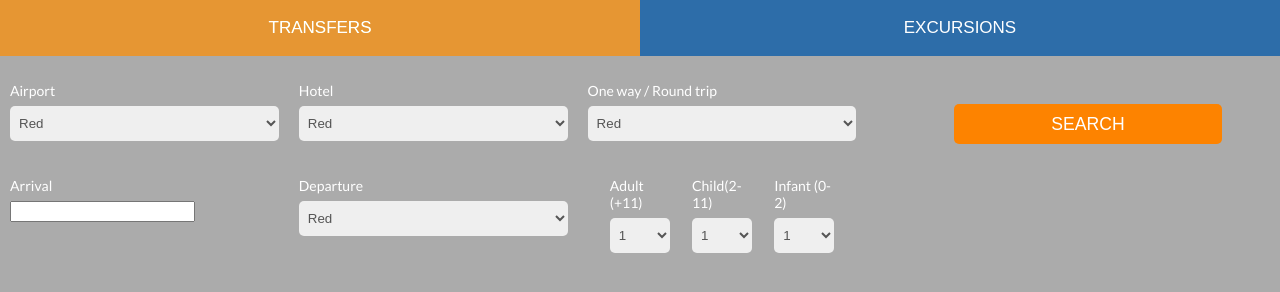
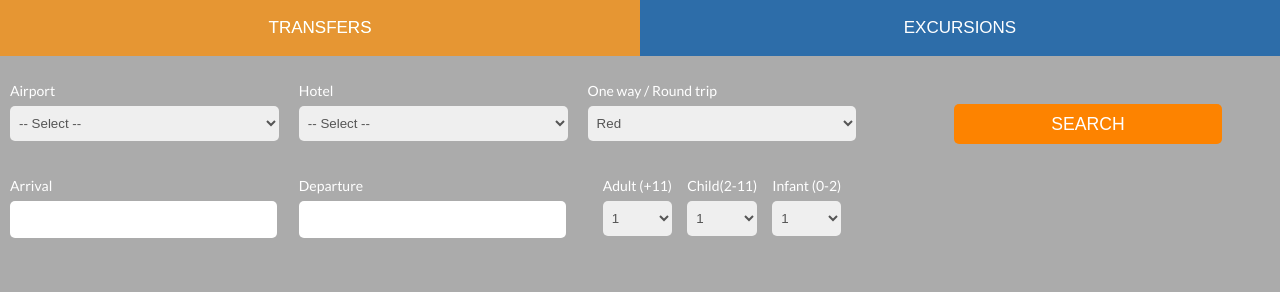
Before and after one commit to nitinnavik/JqueryTest, a plain HTML site: page index.html in a window 1280 px wide. Drawn offline with nearby package versions, Linux system fonts and the light colour scheme.

Commit message:
changes.

```diff
--- a/data.json
+++ b/data.json
@@ -1 +1,28 @@
-{"name":"nitin","id":1,"place":"chembur"}
+[
+  {
+
+    "name": "Anaa Airport",
+    "city": "Anaa",
+   "state": [{"name":"asdf"},{"name":"21312"},{"name":"ad231221csf"},{"name":"2c1d31dc"}]
+
+  },
+  {
+
+    "name": "El Mellah Airport",
+    "city": "El Tarf",
+    "state": [{"name":"c12312"},{"name":"cd123"},{"name":"adscd123dc12f"},{"name":"12fc3"}]
+
+  },
+  {
+
+    "name": "Aalborg Airport",
+    "city": "Norresundby",
+    "state": [{"name":"cd21c3"},{"name":"asdf1c2f3v"},{"name":"4b 5"},{"name":"6bdr"}]
+  },
+  {
+
+    "name": "Mala Mala",
+    "city": "Mala Mala",
+   "state": [{"name":"Nordjylland"},{"name":"asdf"},{"name":"adsf"},{"name":"adsfas"}]
+
+  }]
--- a/index.html
+++ b/index.html
@@ -13,7 +13,28 @@
     <script src="https://code.jquery.com/ui/1.13.2/jquery-ui.js"></script>
     <script>
       $(document).ready(function () {
-        $("#datepicker").datepicker();
+        $("#datepicker1").datepicker();
+        $("#datepicker2").datepicker();
+      });
+
+      $(document).ready(function () {
+        var url = "data.json";
+
+        $.getJSON(url, function (data) {
+          $.each(data, function (index, value) {
+            console.log(data);
+            $("#select1").append(
+              '<option value="' + value.name + '">' + value.city + "</option>"
+            );
+          });
+        });
+
+        // SHOW SELECTED VALUE.
+        $("#sel").change(function () {
+          $("#msg").text(
+            "Selected Item: " + this.options[this.selectedIndex].text
+          );
+        });
       });
     </script>
 
@@ -47,22 +68,20 @@
         <div class="tabcontentmain" style="padding-top: 1rem">
           <div class="drop-content">
             <p>Airport</p>
-            <select id="myColors" class="select">
-              <option value="Red">Red</option>
-              <option value="Green">Green</option>
-              <option value="White">White</option>
-              <option value="Black">Black</option>
+            <select
+              id="select1"
+              onchange="checkPriceMode(event)"
+              class="select"
+            >
+              <option value="">-- Select --</option>
             </select>
           </div>
 
           <div class="drop-content">
             <p>Hotel</p>
             <div>
-              <select id="myColors" class="select">
-                <option value="Red">Red</option>
-                <option value="Green">Green</option>
-                <option value="White">White</option>
-                <option value="Black">Black</option>
+              <select id="select2" class="select">
+                <option value="">-- Select --</option>
               </select>
             </div>
           </div>
@@ -83,24 +102,17 @@
         <div class="tabcontentmain" style="padding-top: 1rem">
           <div class="drop-content">
             <p>Arrival</p>
-            <input type="text" id="datepicker" />
+            <input type="text" id="datepicker1" class="datepickerinput" />
           </div>
 
           <div class="drop-content">
             <p>Departure</p>
-            <div>
-              <select id="myColors" class="select">
-                <option value="Red">Red</option>
-                <option value="Green">Green</option>
-                <option value="White">White</option>
-                <option value="Black">Black</option>
-              </select>
-            </div>
+            <input type="text" id="datepicker2" class="datepickerinput" />
           </div>
 
           <div class="drop-content">
-            <div class="d-flex" style="justify-content: space-evenly">
-              <div style="width: 60px" class="small-drop">
+            <div class="small-drop-content">
+              <div style="min-width: 60px" class="small-drop">
                 <p>Adult (+11)</p>
                 <select id="myColors" class="select">
                   <option value="Red">1</option>
@@ -109,7 +121,7 @@
                   <option value="Black">10+</option>
                 </select>
               </div>
-              <div style="width: 60px" class="small-drop">
+              <div style="min-width: 60px" class="small-drop">
                 <p>Child(2-11)</p>
                 <select id="myColors" class="select">
                   <option value="Red">1</option>
@@ -118,7 +130,7 @@
                   <option value="Black">10+</option>
                 </select>
               </div>
-              <div style="width: 60px" class="small-drop">
+              <div style="min-width: 60px" class="small-drop">
                 <p>Infant (0-2)</p>
                 <select id="myColors" class="select">
                   <option value="Red">1</option>
--- a/index.js
+++ b/index.js
@@ -14,3 +14,22 @@ function openPage(pageName, elmnt, color) {
 
 // Get the element with id="defaultOpen" and click on it
 document.getElementById("defaultOpen").click();
+
+function checkPriceMode() {
+  console.log(event.target.value);
+  let value = $(".select-price-mode").val();
+  $(".payment-frequency").fadeOut();
+  if (value === "Price By Recyclables") $(".payment-frequency").fadeIn();
+  $(document).ready(function () {
+    var url = "hotels.json";
+
+    $.getJSON(url, function (data) {
+      $.each(data, function (index, value) {
+        console.log(data);
+        $("#select2").append(
+          '<option value="' + value.name + '">' + value.name + "</option>"
+        );
+      });
+    });
+  });
+}
--- a/styles.css
+++ b/styles.css
@@ -86,7 +86,15 @@ body {
   width: 25%;
 }
 
-.small-drop p {
+.datepickerinput {
+  height: 35px;
+  border-radius: 5px;
+  border: none;
+  width: 98%;
+}
+.small-drop-content {
+  justify-content: space-evenly;
+  display: flex;
 }
 
 @media only screen and (min-width: 320px) {
```
Also changed, not shown: hotels.json (added, +20 -0 lines).
